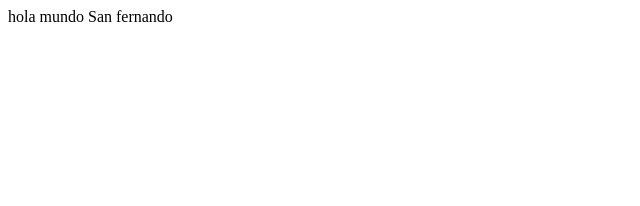
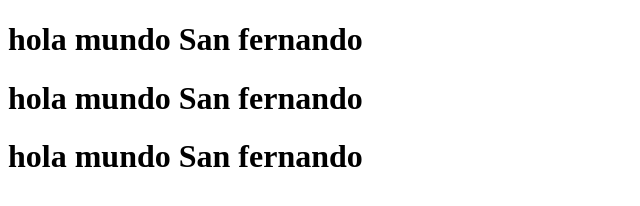
Before and after one commit to Maurox28363429/example-html, a plain HTML site: page index.html in a window 1280 px wide. Shown: the whole page, without its empty margins (0-640 px from the left). Drawn offline with Linux system fonts and the light colour scheme.

Commit message:
style: :tada: añadi nuevos elementos
añadi h1 saoisaosiaosiaosiaosiaosiaosiaso

```diff
--- a/index.html
+++ b/index.html
@@ -6,6 +6,8 @@
     <title>Document</title>
 </head>
 <body>
-    hola mundo San fernando
+    <h1>hola mundo San fernando</h1>
+    <h1>hola mundo San fernando</h1>
+    <h1>hola mundo San fernando</h1>
 </body>
 </html>
```
